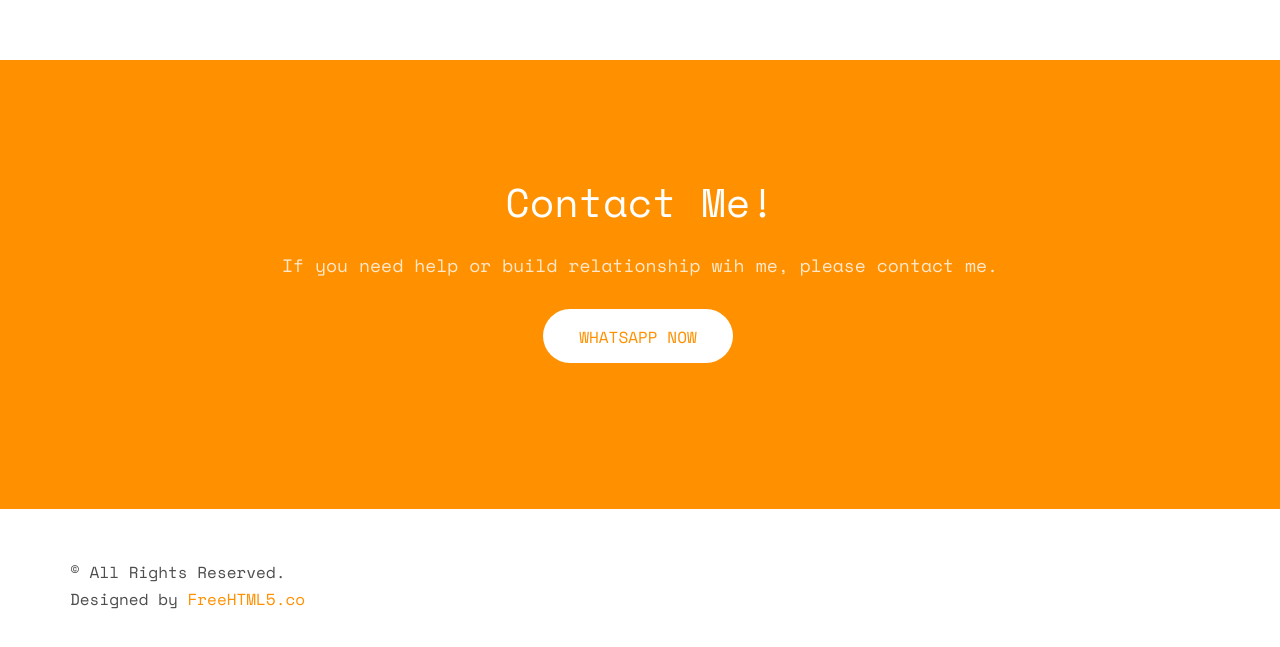
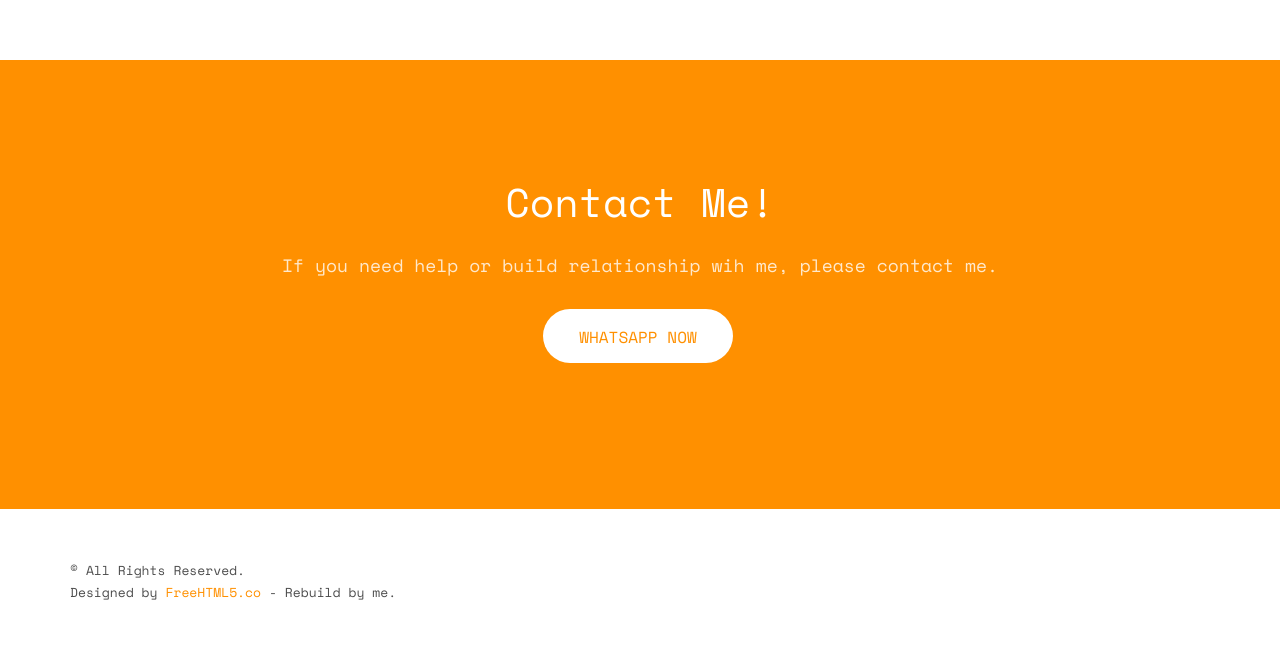
Before and after one commit to ardabilly/resume, a plain HTML site: page index.html in a window 1280 px wide. Shown: the part 5816-6463 px from the top of the page. Drawn offline with nearby package versions, Linux system fonts and the light colour scheme; files whose address does not match are found by name.

Commit message:
Update cv

```diff
--- a/index.html
+++ b/index.html
@@ -489,7 +489,7 @@
 		<div class="container">
 			<div class="row">
 				<div class="col-md-12">
-					<p>&copy;  All Rights Reserved. <br>Designed by <a href="http://freehtml5.co" target="_blank">FreeHTML5.co</a></p>
+					<p style="font-size: 13px;">&copy;  All Rights Reserved. <br>Designed by <a href="http://freehtml5.co" target="_blank">FreeHTML5.co</a> - Rebuild by me.</p>
 				</div>
 			</div>
 		</div>
```
